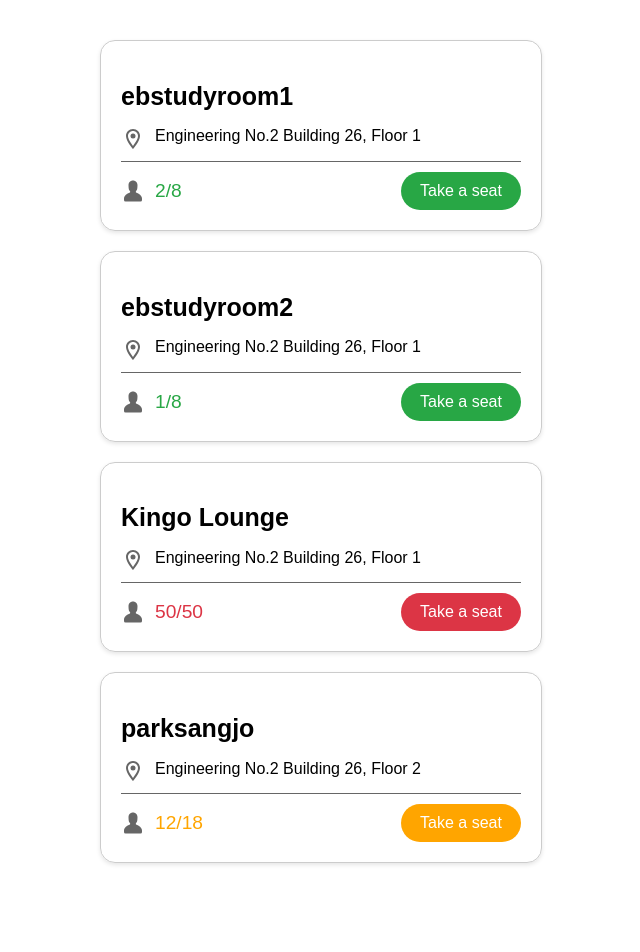
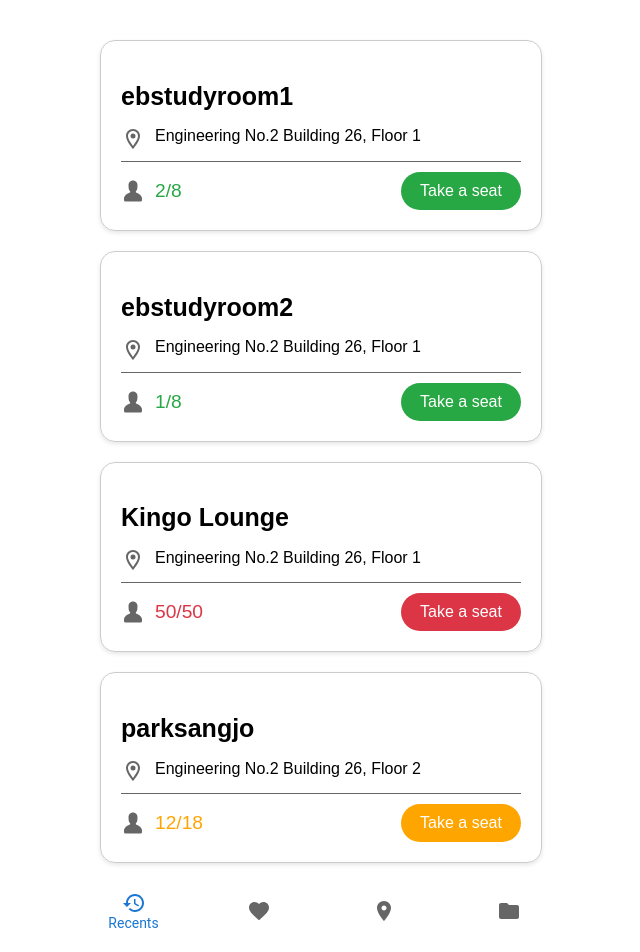
Before and after one commit to Dobby-Kim/A-s_Capston_Project, a React (Create React App) app in the folder WebHost/app/: page /lounges in a window 1280 px wide. Shown: the top 952 px of the page, without its empty margins (319-959 px from the left). Before the commit the page ends 923 px from the top, so only its background shows below. Built offline with nearby package versions, Linux system fonts and the light colour scheme.

Commit message:
Navigation Added
*Requirements
npm install @mui/material @emotion/react @emotion/styled
npm install @mui/material @mui/styled-engine-sc styled-components
npm install @fontsource/roboto

```diff
--- a/WebHost/app/package.json
+++ b/WebHost/app/package.json
@@ -3,6 +3,11 @@
   "version": "0.1.0",
   "private": true,
   "dependencies": {
+    "@emotion/react": "^11.11.1",
+    "@emotion/styled": "^11.11.0",
+    "@mui/icons-material": "^5.14.19",
+    "@mui/material": "^5.14.19",
+    "@mui/styled-engine-sc": "^6.0.0-alpha.7",
     "@testing-library/jest-dom": "^5.17.0",
     "@testing-library/react": "^13.4.0",
     "@testing-library/user-event": "^13.5.0",
@@ -12,6 +17,7 @@
     "react-responsive": "^9.0.2",
     "react-router-dom": "^6.18.0",
     "react-scripts": "^5.0.1",
+    "styled-components": "^6.1.1",
     "web-vitals": "^2.1.4"
   },
   "scripts": {
--- a/WebHost/app/src/script/lounges.js
+++ b/WebHost/app/src/script/lounges.js
@@ -6,6 +6,7 @@
 import "../style/lounges.css";
 import LoungeData from "../data/lounges.json";
 import LoungeData2 from "../data/lounges2.json";
+import Nav3 from "../script/nav"
 
 // Get Data
 async function fetchLoungesData() {
@@ -119,6 +120,7 @@
       {waitingLists.map((list, index) => (
         <WaitingCard key={index} spaceName={list.spaceName} info={list.info} onTakeSeat={()=>handleTakeSeat({spaceName:list.spaceName})} />
       ))}
+      <Nav3/>
     </div>
   );
 };
--- /dev/null
+++ b/WebHost/app/src/script/nav.js
@@ -0,0 +1,41 @@
+import * as React from 'react';
+import BottomNavigation from '@mui/material/BottomNavigation';
+import BottomNavigationAction from '@mui/material/BottomNavigationAction';
+import FolderIcon from '@mui/icons-material/Folder';
+import RestoreIcon from '@mui/icons-material/Restore';
+import FavoriteIcon from '@mui/icons-material/Favorite';
+import LocationOnIcon from '@mui/icons-material/LocationOn';
+import "../style/nav.css"
+
+const LabelBottomNavigation = () => {
+  const [value, setValue] = React.useState('recents');
+
+  const handleChange = (event, newValue) => {
+    setValue(newValue);
+  };
+
+  return (
+    <div className='navigation'>
+        <BottomNavigation sx={{ width: 500 }} value={value} onChange={handleChange}>
+        <BottomNavigationAction
+            label="Recents"
+            value="recents"
+            icon={<RestoreIcon />}
+        />
+        <BottomNavigationAction
+            label="Favorites"
+            value="favorites"
+            icon={<FavoriteIcon />}
+        />
+        <BottomNavigationAction
+            label="Nearby"
+            value="nearby"
+            icon={<LocationOnIcon />}
+        />
+        <BottomNavigationAction label="Folder" value="folder" icon={<FolderIcon />} />
+        </BottomNavigation>
+    </div>
+  );
+}
+
+export default LabelBottomNavigation;
--- /dev/null
+++ b/WebHost/app/src/style/nav.css
@@ -0,0 +1,8 @@
+.navigation {
+    width: 100%;
+    display: flex;
+    align-items: center;
+    position: relative;
+    background-color: #fff;
+    justify-content: center;
+}
```
Also changed, not shown: 2 other files (tests, documents, lock files or other folders).
